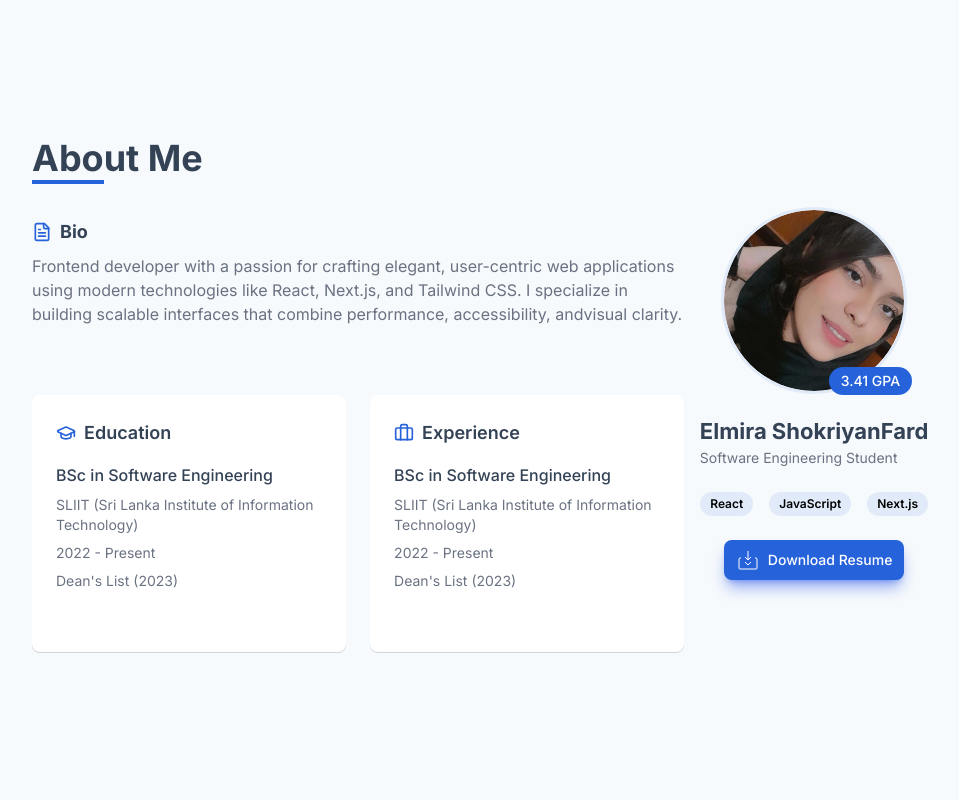
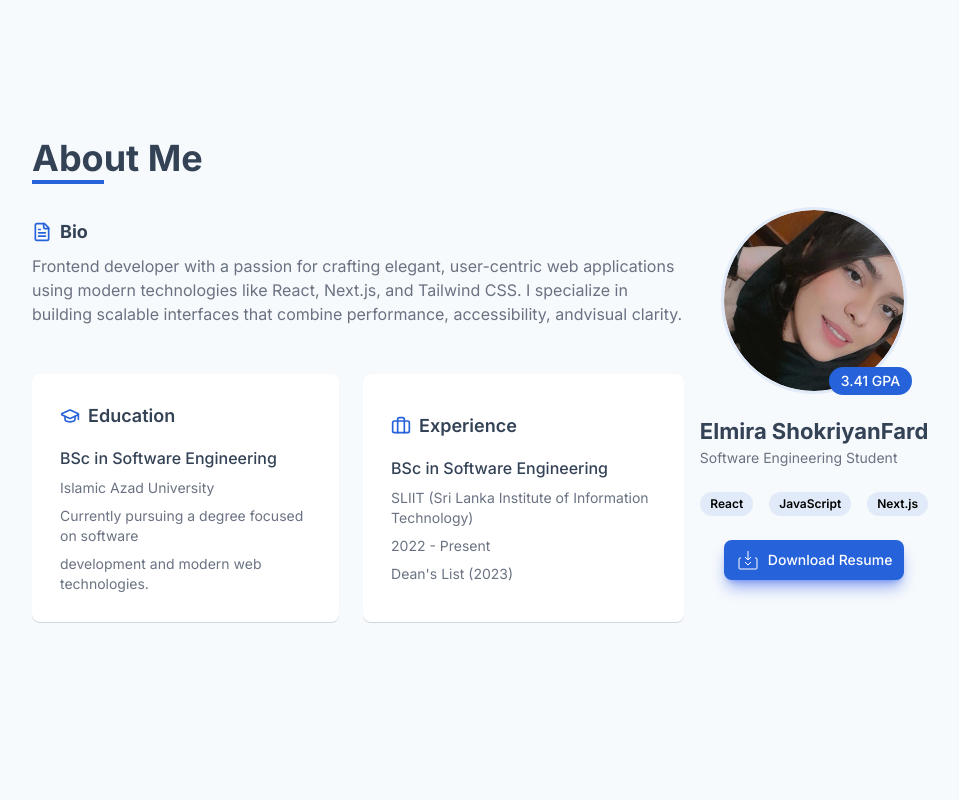
Before and after one commit to elmira1385/portfolio, a Next.js app: page / in a window 1280 px wide. Shown: the part 600-1400 px from the top of the page, without its empty margins (152-1111 px from the left). Built offline with nearby package versions, Linux system fonts and the light colour scheme.

Commit message:
add some informaition

```diff
--- a/src/app/AllApi/myProjects/route.ts
+++ b/src/app/AllApi/myProjects/route.ts
@@ -51,7 +51,7 @@ export const GET =async()=>{
         },
         {
           id: uuidv4(),
-          img: "image/game1.png",
+          img: "image/game.png",
           svg: "svg/github.svg",
           title: "Bug Hunt Game ",
           description:
--- a/src/app/AllApi/mySkilles/route.ts
+++ b/src/app/AllApi/mySkilles/route.ts
@@ -23,7 +23,7 @@ export const GET=async()=>{
         id:uuidv4(),
         title:"Frontend Frameworks",
         icon:"/svg/skill4.svg",
-        description:["React","Next.js","React Router","React Query","Zustand","Redux","React Hook Form"]
+        description:["React","Next.js","React Router","React Query","Zustand","Redux","React Hook Form","Pwa"]
     },
     {
         id:uuidv4(),
--- a/src/app/UI/About.tsx
+++ b/src/app/UI/About.tsx
@@ -19,7 +19,7 @@ const About = () => {
       id="about"
       className="flex scroll-mt-20 flex-col py-10 sm:flex-row  sm:px-46 sm:pb-40 sm:pt-10 gap-10 sm:gap-0  sm:justify-between"
     >
-      <div className="grid grid-cols-1 p-6 sm:p-0 gap-8 ">
+      <div className="flex flex-col p-6 sm:p-0 gap-10 sm:gap-12">
         <div className="flex flex-col gap-10">
           <div>
             <p className="text-3xl sm:text-4xl font-bold text-gray dark:text-white">
@@ -56,7 +56,7 @@ const About = () => {
           </div>
         </div>
         <div  className="flex flex-col sm:flex-row gap-6 ">
-          <div ref={box1} className="relative overflow-hidden p-6 pt-6 bg-white hover:scale-103 dark:bg-[#020817] shadow-2xs rounded-lg flex flex-col gap-4 shadow-gray-300 dark:shadow-none dark:border-2 border-gray-900">
+          <div ref={box1} className="relative overflow-hidden sm:justify-center p-7  bg-white hover:scale-103 dark:bg-[#020817] shadow-2xs rounded-lg flex flex-col gap-4 shadow-gray-300 dark:shadow-none dark:border-2 border-gray-900">
             <div>
               <h3 className="text-lg font-semibold flex items-center gap-2 text-gray dark:text-white">
                 <svg
@@ -78,23 +78,23 @@ const About = () => {
                 Education
               </h3>
             </div>
-            <div className="flex flex-col gap-2">
+            <div className="flex flex-col gap-2 ">
               <p className="font-medium text-gray dark:text-white">
                 BSc in Software Engineering
               </p>
               <p className="text-[12px] sm:text-sm dark:text-gray-400 text-gray-500">
-                SLIIT (Sri Lanka Institute of Information Technology)
+                Islamic Azad University
               </p>
               <p className="text-[12px] sm:text-sm dark:text-gray-400 text-gray-500">
-                2022 - Present
+                Currently pursuing a degree focused on software
               </p>
               <p className="text-[12px] sm:text-sm dark:text-gray-400 text-gray-500">
-                Dean's List (2023)
+                development and modern web technologies.
               </p>
             </div>
             <CursorAnimation boxRef={box1}/>
           </div>
-          <div ref={box2} className=" relative overflow-hidden p-6 pt-6 bg-white hover:scale-103 dark:bg-[#020817] shadow-2xs rounded-lg flex flex-col gap-4 shadow-gray-300 dark:shadow-none dark:border-2 border-gray-900">
+          <div ref={box2} className=" relative overflow-hidden sm:justify-center p-7  bg-white hover:scale-103 dark:bg-[#020817] shadow-2xs rounded-lg flex flex-col gap-4 shadow-gray-300 dark:shadow-none dark:border-2 border-gray-900">
             <div>
               <h3 className="text-lg font-semibold flex items-center gap-2 text-gray dark:text-white">
                 <svg
```
Also changed, not shown: public/image/game.png (added).
